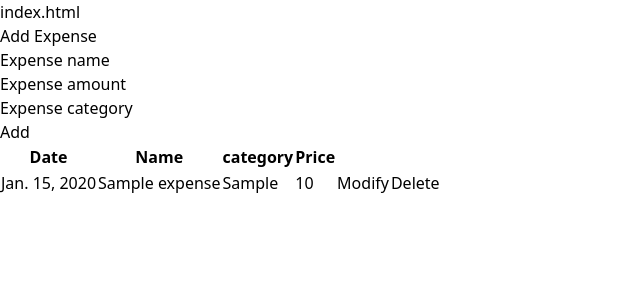
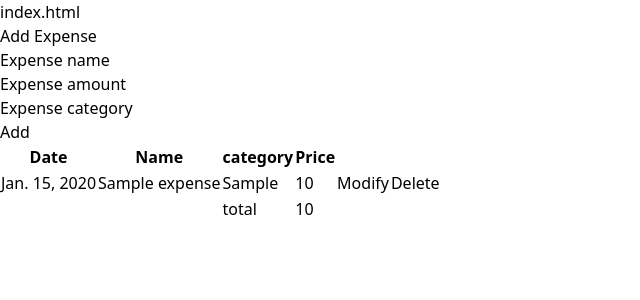
Before and after one commit to KhushbooItIs/Expense-Tracker, a Django app: page / in a window 1280 px wide. Shown: the top 300 px of the page, without its empty margins (0-640 px from the left). Run offline with Django 5.2, Linux system fonts and the light colour scheme; tables that the repository leaves empty hold one stand-in row (values such as "Sample post"); some libraries are stand-ins or nearby versions.

Commit message:
Added Total Expense

```diff
--- a/tracker/templates/tracker/index.html
+++ b/tracker/templates/tracker/index.html
@@ -62,6 +62,12 @@
                 </td>
             </tr>
              {% endfor %}
+             <tr>
+                <td></td>
+                <td></td>
+                <td>total</td>
+                <td>{{total_expense}}</td>
+             </tr>
         </tbody>
     </table>
 </div>
--- a/tracker/views.py
+++ b/tracker/views.py
@@ -1,6 +1,7 @@
 from django.shortcuts import render,redirect
 from .forms import Expenseform
 from .models import Expense
+from django.db.models import Sum
 
 def index(request):
     if request.method=="POST":
@@ -8,8 +9,10 @@ def index(request):
         if expense.is_valid():
             expense.save()
     expenses=Expense.objects.all()
+    total_expense=expenses.aggregate(Sum("amount"))['amount__sum']
+    print(total_expense)
     expense_form=Expenseform()
-    return render( request,'tracker/index.html',{'expense_form':expense_form,'expenses':expenses})
+    return render( request,'tracker/index.html',{'expense_form':expense_form,'expenses':expenses,'total_expense':total_expense})
 
 
 def edit(request,id):
```
